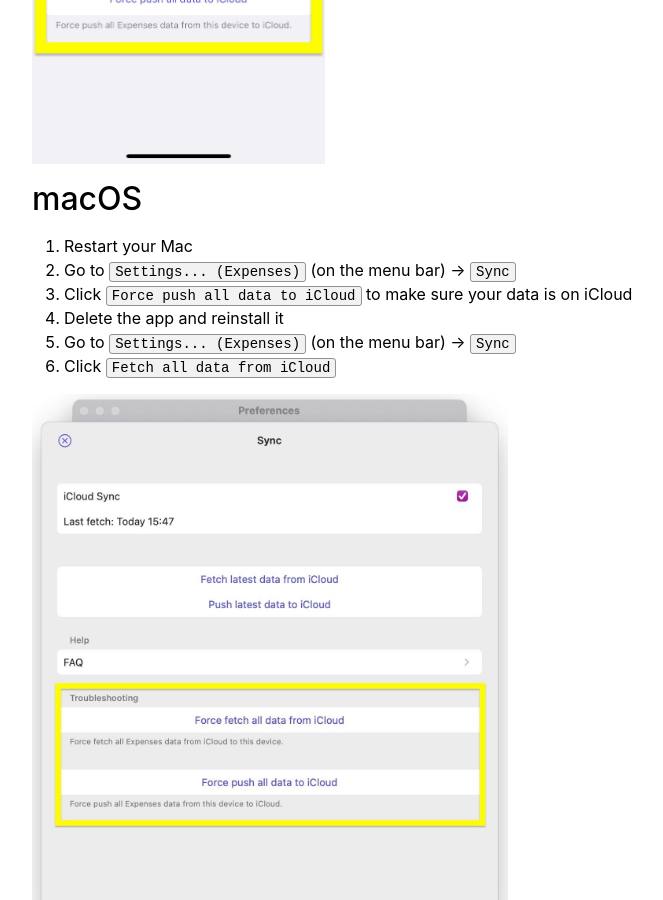
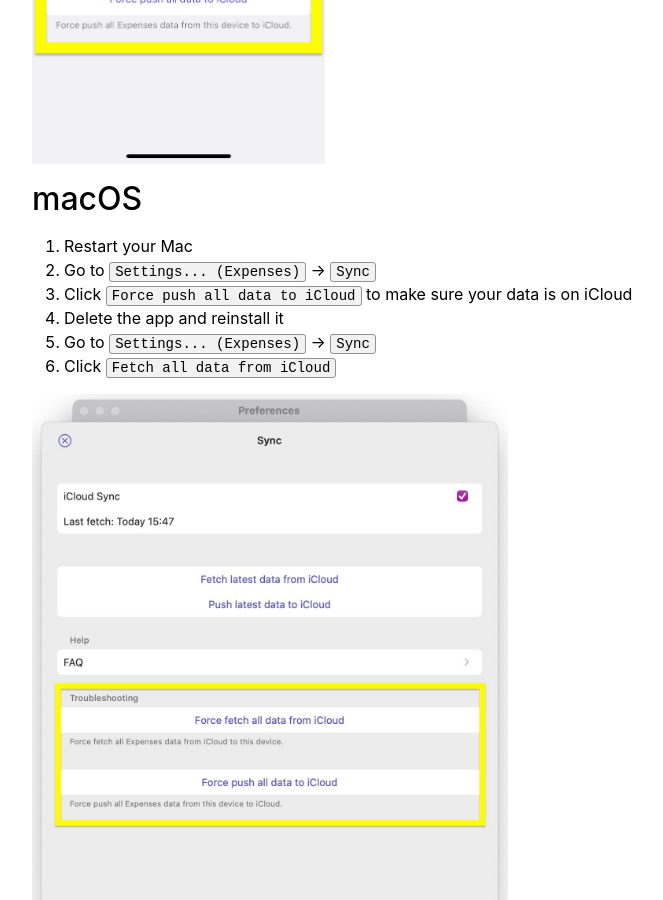
Before and after one commit to bluecometlabs/getexpenses.app, a Jekyll site: the page built from pages/faq/troubleshooting-fetching-changes.md, in a window 1280 px wide and 900 px high, scrolled down 1023 px. Shown: the whole window, without its empty margins (242-905 px from the left). Built offline with Jekyll 4.4.1, drawn with Linux system fonts in a browser that asks for light colours.

Commit message:
Update pages

```diff
--- a/pages/faq/troubleshooting-fetching-changes.md
+++ b/pages/faq/troubleshooting-fetching-changes.md
@@ -27,10 +27,10 @@ If you get an error saying that `Error fetching changes in zone ... :client know
 ## macOS
 
 1. Restart your Mac
-2. Go to `Settings... (Expenses)` (on the menu bar) → `Sync`
+2. Go to `Settings... (Expenses)` → `Sync`
 3. Click `Force push all data to iCloud` to make sure your data is on iCloud
 4. Delete the app and reinstall it
-5. Go to `Settings... (Expenses)` (on the menu bar) → `Sync`
+5. Go to `Settings... (Expenses)` → `Sync`
 6. Click `Fetch all data from iCloud`
 
 <img src="../../assets/faq/common/sync-troubleshooting-mac.jpg" width="65%">
```
Also changed, not shown: pages/faq/troubleshooting-icloud-sync.md (+1 -1 lines).
